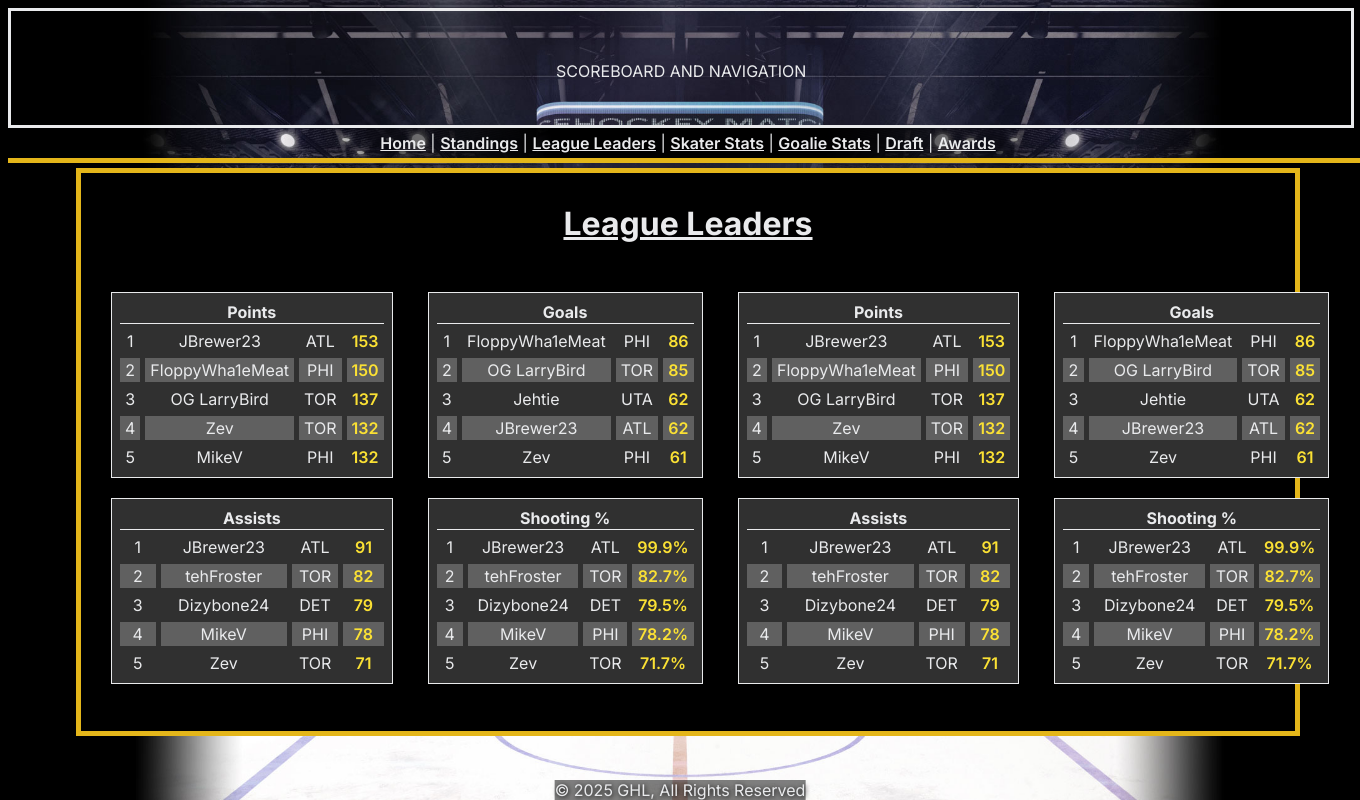
After one commit to thebigschnoz/GHL-Website, a Django app: page /leaders/ in a window 1360 px wide. The commit adds this page. Run offline with Django 5.2, Linux system fonts and the light colour scheme.

Commit message:
finished leaders and awards

```diff
--- a/GHLWebsiteDjango/GHLWebsiteApp/static/GHLWebsiteApp/mainstyle.css
+++ b/GHLWebsiteDjango/GHLWebsiteApp/static/GHLWebsiteApp/mainstyle.css
@@ -21,6 +21,11 @@
 a {
   color: #e9eaec;
   font-weight: 600;
+}
+
+.selectionmenu {
+  padding: 3px;
+  overflow: hidden;
 }
 
 #menu {
@@ -93,6 +98,16 @@ body {
   align-content: center;
   text-align: center;
   display: flex;
+  flex-wrap: nowrap;
+}
+
+.subsection-container-vert {
+  justify-content: center;
+  align-items: center;
+  align-content: center;
+  text-align: center;
+  display: flex;
+  flex-direction: column;
   flex-wrap: nowrap;
 }
 
--- a/GHLWebsiteDjango/GHLWebsiteApp/templates/GHLWebsiteApp/layout.html
+++ b/GHLWebsiteDjango/GHLWebsiteApp/templates/GHLWebsiteApp/layout.html
@@ -18,7 +18,13 @@
 		<div id="fakescoreboard"><!-- TODO: Scoreboard and Navigation will go here --><center>SCOREBOARD AND NAVIGATION</center></div>
 		<center>
 			<div id="menu">
-				<a href="{% url 'index' %}">Home</a> | <a href="{% url 'standings' %}">Standings</a> | League Leaders | Skater Stats | Goalie Stats | Draft | Awards
+				<a href="{% url 'index' %}">Home</a> |
+				<a href="{% url 'standings' %}">Standings</a> |
+				<a href="{% url 'leaders' %}">League Leaders</a> |
+				<a href="{% url 'skaters' %}">Skater Stats</a> |
+				<a href="{% url 'goalies' %}">Goalie Stats</a> |
+				<a href="{% url 'draft' %}">Draft</a> |
+				<a href="{% url 'awardsDef' %}">Awards</a>
 			</div>
 		</center>
 		<div id="divider"></div>
--- /dev/null
+++ b/GHLWebsiteDjango/GHLWebsiteApp/templates/GHLWebsiteApp/leaders.html
@@ -0,0 +1,355 @@
+{% extends "GHLWebsiteApp/layout.html" %}
+
+{% block body %}
+<center>
+    <div class="section section_lg"><center>
+        <h1>League Leaders</h1>
+        <table>
+            <col style="width: 25%;">
+            <col style="width: 25%;">
+            <col style="width: 25%;">
+            <col style="width: 25%;">
+            <tbody>
+                <tr class="no-bg">
+                    <td>
+                        <div class="subsection-container">
+                            <center><table class="standingstable">
+                                <col style="width: 50px;">
+                                <col style="width: 150px;">
+                                <col style="width: 50px;">
+                                <col style="width: 50px;">
+                                <tr>
+                                    <th colspan=4>Points</th>
+                                </tr>
+                                <tr>
+                                    <td>1</td>
+                                    <td>JBrewer23</td>
+                                    <td>ATL</td>
+                                    <td class="points">153</td>
+                                </tr>
+                                <tr>
+                                    <td>2</td>
+                                    <td>FloppyWha1eMeat</td>
+                                    <td>PHI</td>
+                                    <td class="points">150</td>
+                                </tr>
+                                <tr>
+                                    <td>3</td>
+                                    <td>OG LarryBird</td>
+                                    <td>TOR</td>
+                                    <td class="points">137</td>
+                                </tr>
+                                <tr>
+                                    <td>4</td>
+                                    <td>Zev</td>
+                                    <td>TOR</td>
+                                    <td class="points">132</td>
+                                </tr>
+                                <tr>
+                                    <td>5</td>
+                                    <td>MikeV</td>
+                                    <td>PHI</td>
+                                    <td class="points">132</td>
+                                </tr>
+                            </table></center>
+                        </div>
+                        <div class="subsection-container">
+                            <center><table class="standingstable">
+                                <col style="width: 50px;">
+                                <col style="width: 150px;">
+                                <col style="width: 50px;">
+                                <col style="width: 50px;">
+                                <tr>
+                                    <th colspan=4>Assists</th>
+                                </tr>
+                                <tr>
+                                    <td>1</td>
+                                    <td>JBrewer23</td>
+                                    <td>ATL</td>
+                                    <td class="points">91</td>
+                                </tr>
+                                <tr>
+                                    <td>2</td>
+                                    <td>tehFroster</td>
+                                    <td>TOR</td>
+                                    <td class="points">82</td>
+                                </tr>
+                                <tr>
+                                    <td>3</td>
+                                    <td>Dizybone24</td>
+                                    <td>DET</td>
+                                    <td class="points">79</td>
+                                </tr>
+                                <tr>
+                                    <td>4</td>
+                                    <td>MikeV</td>
+                                    <td>PHI</td>
+                                    <td class="points">78</td>
+                                </tr>
+                                <tr>
+                                    <td>5</td>
+                                    <td>Zev</td>
+                                    <td>TOR</td>
+                                    <td class="points">71</td>
+                                </tr>
+                            </table></center>
+                        </div>
+                    </td>
+                    <td>
+                        <div class="subsection-container">
+                            <center><table class="standingstable">
+                                <col style="width: 50px;">
+                                <col style="width: 150px;">
+                                <col style="width: 50px;">
+                                <col style="width: 50px;">
+                                <tr>
+                                    <th colspan=4>Goals</th>
+                                </tr>
+                                <tr>
+                                    <td>1</td>
+                                    <td>FloppyWha1eMeat</td>
+                                    <td>PHI</td>
+                                    <td class="points">86</td>
+                                </tr>
+                                <tr>
+                                    <td>2</td>
+                                    <td>OG LarryBird</td>
+                                    <td>TOR</td>
+                                    <td class="points">85</td>
+                                </tr>
+                                <tr>
+                                    <td>3</td>
+                                    <td>Jehtie</td>
+                                    <td>UTA</td>
+                                    <td class="points">62</td>
+                                </tr>
+                                <tr>
+                                    <td>4</td>
+                                    <td>JBrewer23</td>
+                                    <td>ATL</td>
+                                    <td class="points">62</td>
+                                </tr>
+                                <tr>
+                                    <td>5</td>
+                                    <td>Zev</td>
+                                    <td>PHI</td>
+                                    <td class="points">61</td>
+                                </tr>
+                            </table></center>
+                        </div>
+                        <div class="subsection-container">
+                            <center><table class="standingstable">
+                                <col style="width: 50px;">
+                                <col style="width: 150px;">
+                                <col style="width: 50px;">
+                                <col style="width: 50px;">
+                                <tr>
+                                    <th colspan=4>Shooting %</th>
+                                </tr>
+                                <tr>
+                                    <td>1</td>
+                                    <td>JBrewer23</td>
+                                    <td>ATL</td>
+                                    <td class="points">99.9%</td>
+                                </tr>
+                                <tr>
+                                    <td>2</td>
+                                    <td>tehFroster</td>
+                                    <td>TOR</td>
+                                    <td class="points">82.7%</td>
+                                </tr>
+                                <tr>
+                                    <td>3</td>
+                                    <td>Dizybone24</td>
+                                    <td>DET</td>
+                                    <td class="points">79.5%</td>
+                                </tr>
+                                <tr>
+                                    <td>4</td>
+                                    <td>MikeV</td>
+                                    <td>PHI</td>
+                                    <td class="points">78.2%</td>
+                                </tr>
+                                <tr>
+                                    <td>5</td>
+                                    <td>Zev</td>
+                                    <td>TOR</td>
+                                    <td class="points">71.7%</td>
+                                </tr>
+                            </table></center>
+                        </div>
+                    </td>
+                    <td>
+                        <div class="subsection-container">
+                            <center><table class="standingstable">
+                                <col style="width: 50px;">
+                                <col style="width: 150px;">
+                                <col style="width: 50px;">
+                                <col style="width: 50px;">
+                                <tr>
+                                    <th colspan=4>Points</th>
+                                </tr>
+                                <tr>
+                                    <td>1</td>
+                                    <td>JBrewer23</td>
+                                    <td>ATL</td>
+                                    <td class="points">153</td>
+                                </tr>
+                                <tr>
+                                    <td>2</td>
+                                    <td>FloppyWha1eMeat</td>
+                                    <td>PHI</td>
+                                    <td class="points">150</td>
+                                </tr>
+                                <tr>
+                                    <td>3</td>
+                                    <td>OG LarryBird</td>
+                                    <td>TOR</td>
+                                    <td class="points">137</td>
+                                </tr>
+                                <tr>
+                                    <td>4</td>
+                                    <td>Zev</td>
+                                    <td>TOR</td>
+                                    <td class="points">132</td>
+                                </tr>
+                                <tr>
+                                    <td>5</td>
+                                    <td>MikeV</td>
+                                    <td>PHI</td>
+                                    <td class="points">132</td>
+                                </tr>
+                            </table></center>
+                        </div>
+                        <div class="subsection-container">
+                            <center><table class="standingstable">
+                                <col style="width: 50px;">
+                                <col style="width: 150px;">
+                                <col style="width: 50px;">
+                                <col style="width: 50px;">
+                                <tr>
+                                    <th colspan=4>Assists</th>
+                                </tr>
+                                <tr>
+                                    <td>1</td>
+                                    <td>JBrewer23</td>
+                                    <td>ATL</td>
+                                    <td class="points">91</td>
+                                </tr>
+                                <tr>
+                                    <td>2</td>
+                                    <td>tehFroster</td>
+                                    <td>TOR</td>
+                                    <td class="points">82</td>
+                                </tr>
+                                <tr>
+                                    <td>3</td>
+                                    <td>Dizybone24</td>
+                                    <td>DET</td>
+                                    <td class="points">79</td>
+                                </tr>
+                                <tr>
+                                    <td>4</td>
+                                    <td>MikeV</td>
+                                    <td>PHI</td>
+                                    <td class="points">78</td>
+                                </tr>
+                                <tr>
+                                    <td>5</td>
+                                    <td>Zev</td>
+                                    <td>TOR</td>
+                                    <td class="points">71</td>
+                                </tr>
+                            </table></center>
+                        </div>
+                    </td>
+                    <td>
+                        <div class="subsection-container">
+                            <center><table class="standingstable">
+                                <col style="width: 50px;">
+                                <col style="width: 150px;">
+                                <col style="width: 50px;">
+                                <col style="width: 50px;">
+                                <tr>
+                                    <th colspan=4>Goals</th>
+                                </tr>
+                                <tr>
+                                    <td>1</td>
+                                    <td>FloppyWha1eMeat</td>
+                                    <td>PHI</td>
+                                    <td class="points">86</td>
+                                </tr>
+                                <tr>
+                                    <td>2</td>
+                                    <td>OG LarryBird</td>
+                                    <td>TOR</td>
+                                    <td class="points">85</td>
+                                </tr>
+                                <tr>
+                                    <td>3</td>
+                                    <td>Jehtie</td>
+                                    <td>UTA</td>
+                                    <td class="points">62</td>
+                                </tr>
+                                <tr>
+                                    <td>4</td>
+                                    <td>JBrewer23</td>
+                                    <td>ATL</td>
+                                    <td class="points">62</td>
+                                </tr>
+                                <tr>
+                                    <td>5</td>
+                                    <td>Zev</td>
+                                    <td>PHI</td>
+                                    <td class="points">61</td>
+                                </tr>
+                            </table></center>
+                        </div>
+                        <div class="subsection-container">
+                            <center><table class="standingstable">
+                                <col style="width: 50px;">
+                                <col style="width: 150px;">
+                                <col style="width: 50px;">
+                                <col style="width: 50px;">
+                                <tr>
+                                    <th colspan=4>Shooting %</th>
+                                </tr>
+                                <tr>
+                                    <td>1</td>
+                                    <td>JBrewer23</td>
+                                    <td>ATL</td>
+                                    <td class="points">99.9%</td>
+                                </tr>
+                                <tr>
+                                    <td>2</td>
+                                    <td>tehFroster</td>
+                                    <td>TOR</td>
+                                    <td class="points">82.7%</td>
+                                </tr>
+                                <tr>
+                                    <td>3</td>
+                                    <td>Dizybone24</td>
+                                    <td>DET</td>
+                                    <td class="points">79.5%</td>
+                                </tr>
+                                <tr>
+                                    <td>4</td>
+                                    <td>MikeV</td>
+                                    <td>PHI</td>
+                                    <td class="points">78.2%</td>
+                                </tr>
+                                <tr>
+                                    <td>5</td>
+                                    <td>Zev</td>
+                                    <td>TOR</td>
+                                    <td class="points">71.7%</td>
+                                </tr>
+                            </table></center>
+                        </div>
+                    </td>
+                </tr>
+            </tbody>
+        </table>
+    </center></div>
+</center>
+{% endblock %}
--- a/GHLWebsiteDjango/GHLWebsiteApp/urls.py
+++ b/GHLWebsiteDjango/GHLWebsiteApp/urls.py
@@ -4,6 +4,12 @@ from . import views
 urlpatterns = [
     path('', views.index, name="index"),
     path('standings/', views.standings, name="standings"),
-    path('team/<int:teamID>', views.team, name="team"),
-    path('player/<int:playerID>', views.player, name="player"),
+    path('leaders/', views.leaders, name="leaders"),
+    path('skaters/', views.skaters, name="skaters"),
+    path('goalies/', views.goalies, name="goalies"),
+    path('team/<int:teamID>/', views.team, name="team"),
+    path('player/<int:playerID>/', views.player, name="player"),
+    path('awards/', views.awardsDef, name="awardsDef"),
+    path('awards/<int:award>/', views.awards, name="awards"),
+    path('draft/', views.draft, name="draft"),
 ]
--- a/GHLWebsiteDjango/GHLWebsiteApp/views.py
+++ b/GHLWebsiteDjango/GHLWebsiteApp/views.py
@@ -7,8 +7,26 @@ def index(request):
 def standings(request):
     return render(request, "GHLWebsiteApp/standings.html")
 
+def leaders(request):
+    return render(request, "GHLWebsiteApp/leaders.html")
+
+def skaters(request):
+    return render(request, "GHLWebsiteApp/skaters.html")
+
+def goalies(request):
+    return render(request, "GHLWebsiteApp/goalies.html")
+
 def team(request, teamID):
     return render(request, "GHLWebsiteApp/team.html", {"teamID": teamID})
 
 def player(request, playerID):
     return render(request, "GHLWebsiteApp/player.html", {"playerID": playerID})
+
+def draft(request):
+    return render(request, "GHLWebsiteApp/draft.html")
+
+def awardsDef(request):
+    return render(request, "GHLWebsiteApp/awards.html")
+
+def awards(request, award):
+    return render(request, "GHLWebsiteApp/awards.html", {"award": award})
```
Also changed, not shown: GHLWebsiteDjango/GHLWebsiteApp/templates/GHLWebsiteApp/awards.html (added, +143 -0 lines).
